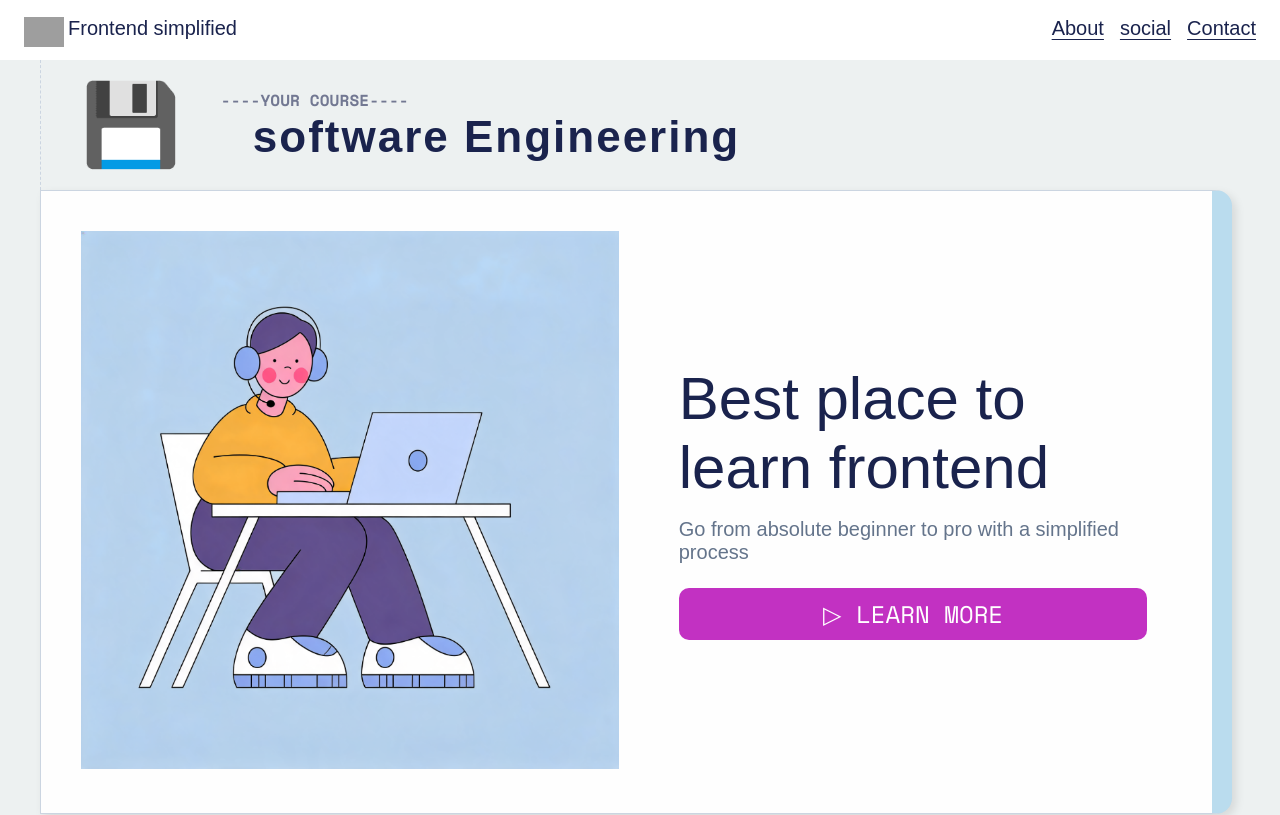
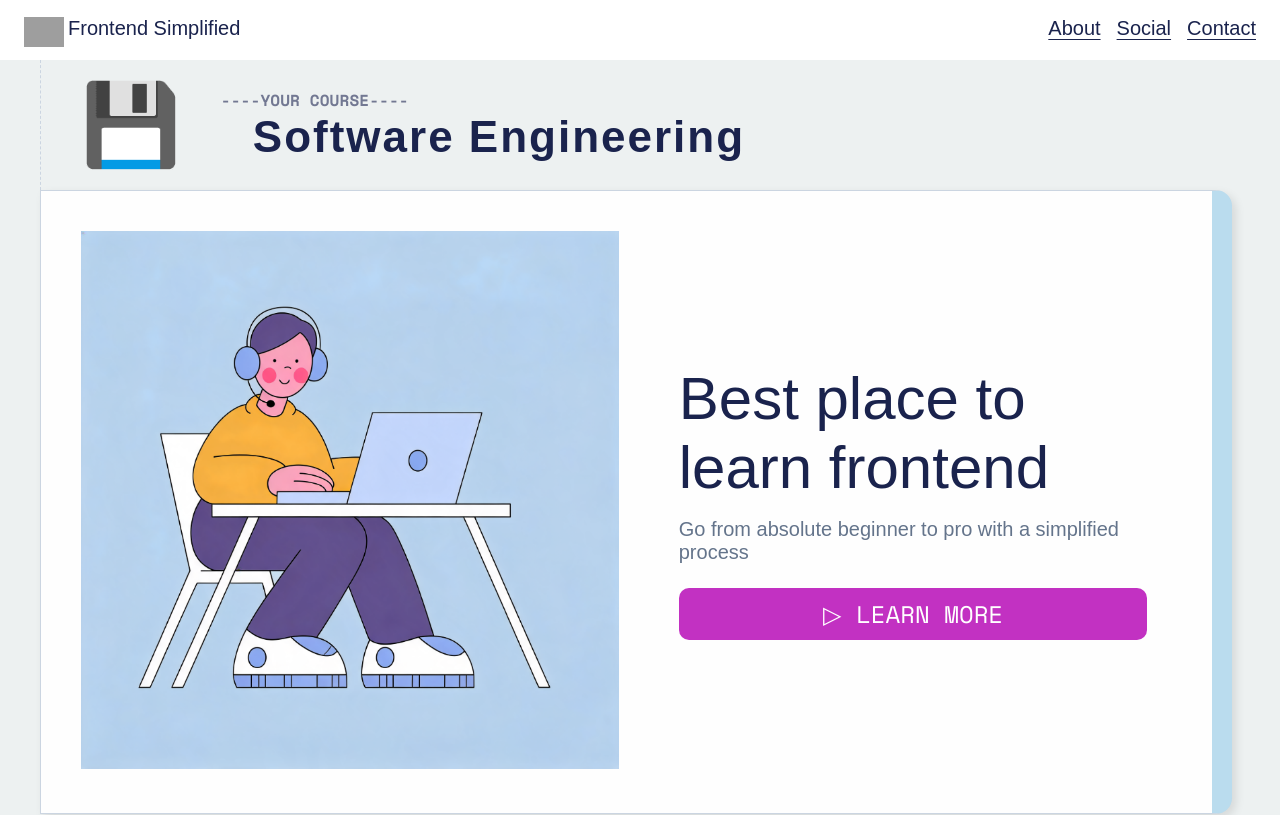
Before and after one commit to Jasminelittle137/mini-project, a plain HTML site: page index.html in a window 1280 px wide. Shown: the top 815 px of the page. Drawn offline with nearby package versions, Linux system fonts and the light colour scheme; grey boxes are pictures that could not be loaded.

Commit message:
Update index.html

```diff
--- a/index.html
+++ b/index.html
@@ -12,11 +12,11 @@
       <div class="logo">
         <img src="./assets/fes-logo.png" alt="fes logo" class="logo__img" width="50"
         />
-        <h1 class="logo__text"><b>Frontend</b> simplified</h1>
+        <h1 class="logo__text"><b>Frontend</b> Simplified</h1>
       </div>
       <ul>
         <li><a href="#about">About</a></li>
-        <li><a href="#social">social</a></li>
+        <li><a href="#social">Social</a></li>
         <li><a href="#contact">Contact</a></li>
       </ul>
     </nav>
@@ -27,7 +27,7 @@
           <h1 class="course__icon">💾</h1>
           <div class="course__text">
               <div class="course__selection">----YOUR COURSE----</div>
-              <div class="course__title">software Engineering</div>
+              <div class="course__title">Software Engineering</div>
           </div>
         </div>
       </div>
@@ -122,9 +122,9 @@
         <h1 class="logo__text"><b>Frontend</b> Simplified</h1>
     </div>
     <div class="footer__links">
-      <a href="#About" class="footer__link">About</a>
-      <a href="#Social" class="footer__link">Social</a>
-      <a href="#Contact" class="footer__link">Contact</a>
+      <a href="#about" class="footer__link">About</a>
+      <a href="#social" class="footer__link">Social</a>
+      <a href="#contact" class="footer__link">Contact</a>
       <a href="#" class="footer__link">Courses</a>
     </div>
     <p>@ Frontend Simplified</p>
```
